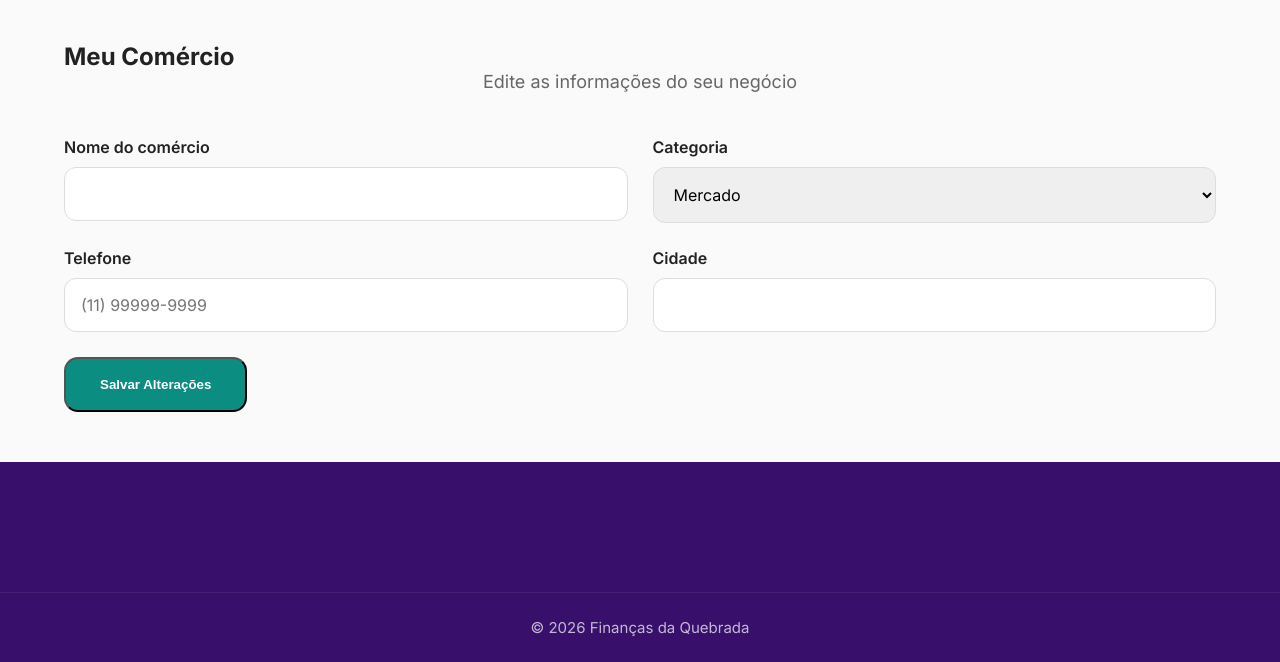
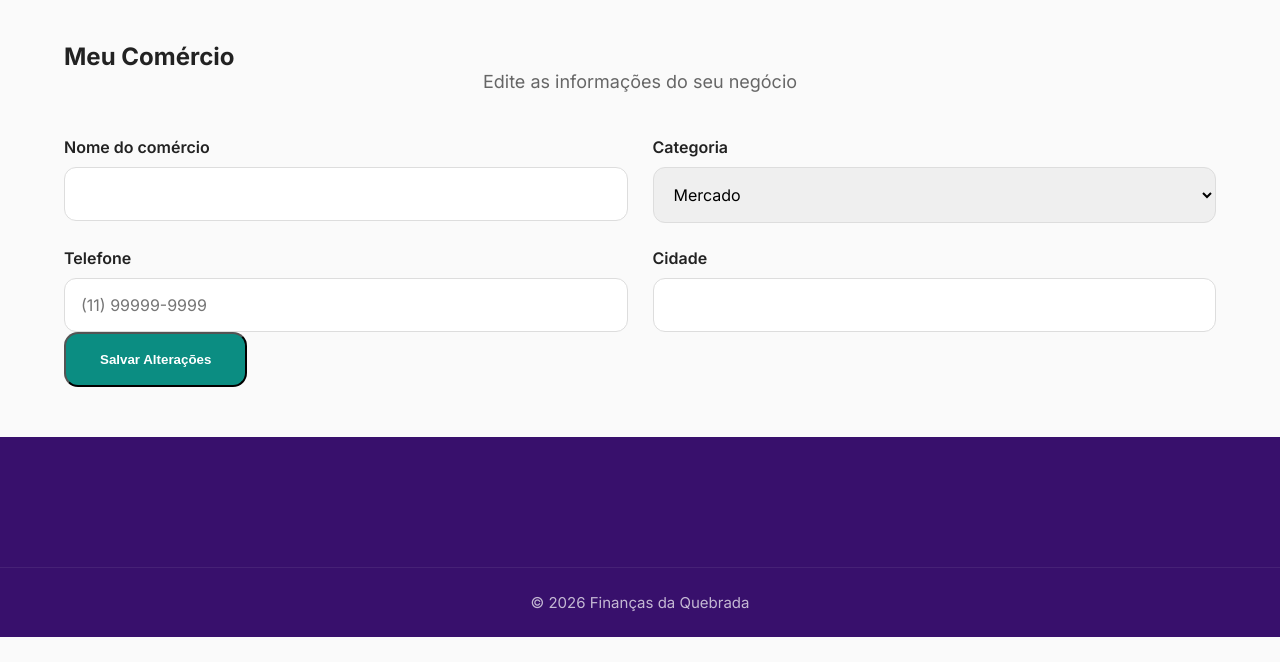
Before and after one commit to Financas-da-Quebrada/home-page, a plain HTML site: page editar.html in a window 1280 px wide. Shown: the part 270-932 px from the top of the page. After the commit the page ends 907 px from the top, so only its background shows below. Drawn offline with Linux system fonts and the light colour scheme.

Commit message:
ajusta estilos no CSS

```diff
--- a/css/style.css
+++ b/css/style.css
@@ -2473,6 +2473,3 @@ html {
 #form-comercio button{
     margin-top: 20px;
 }
-.edit-actions {
-    margin-top: 25px;
-}
```
